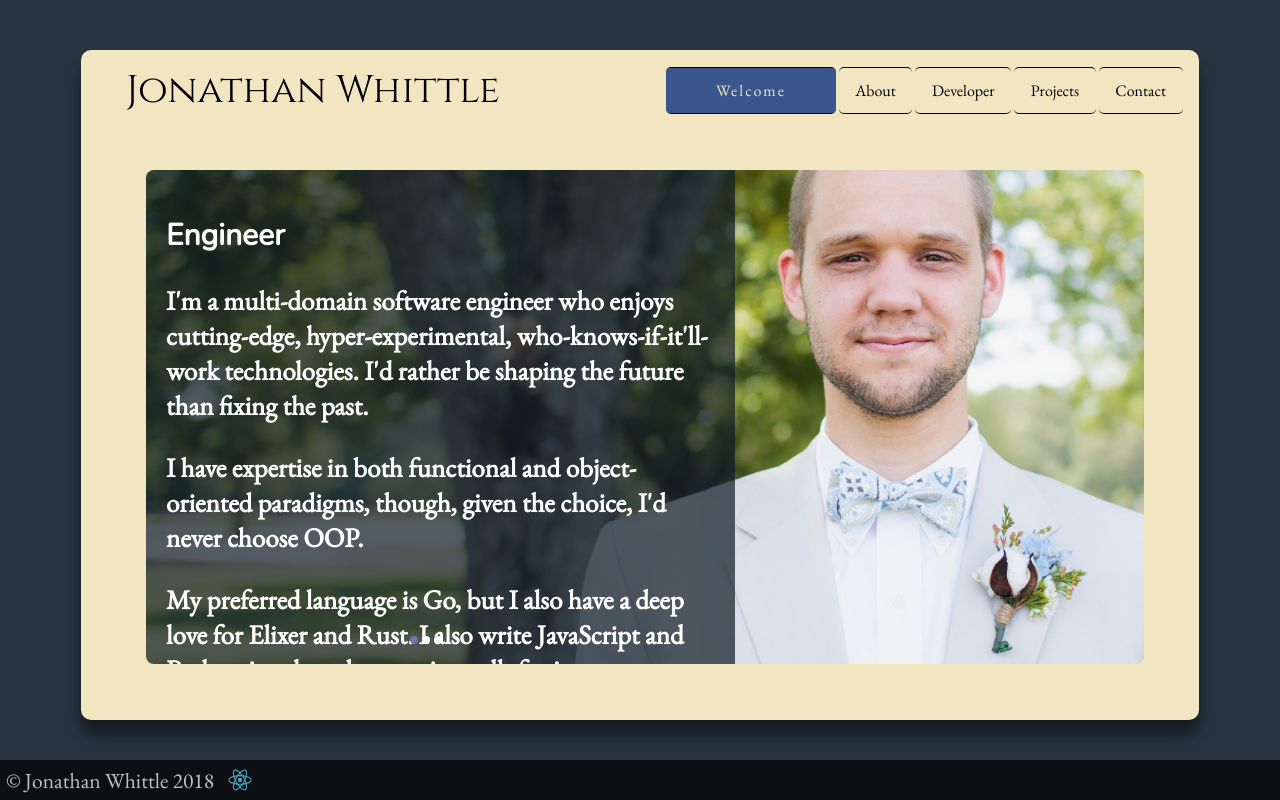
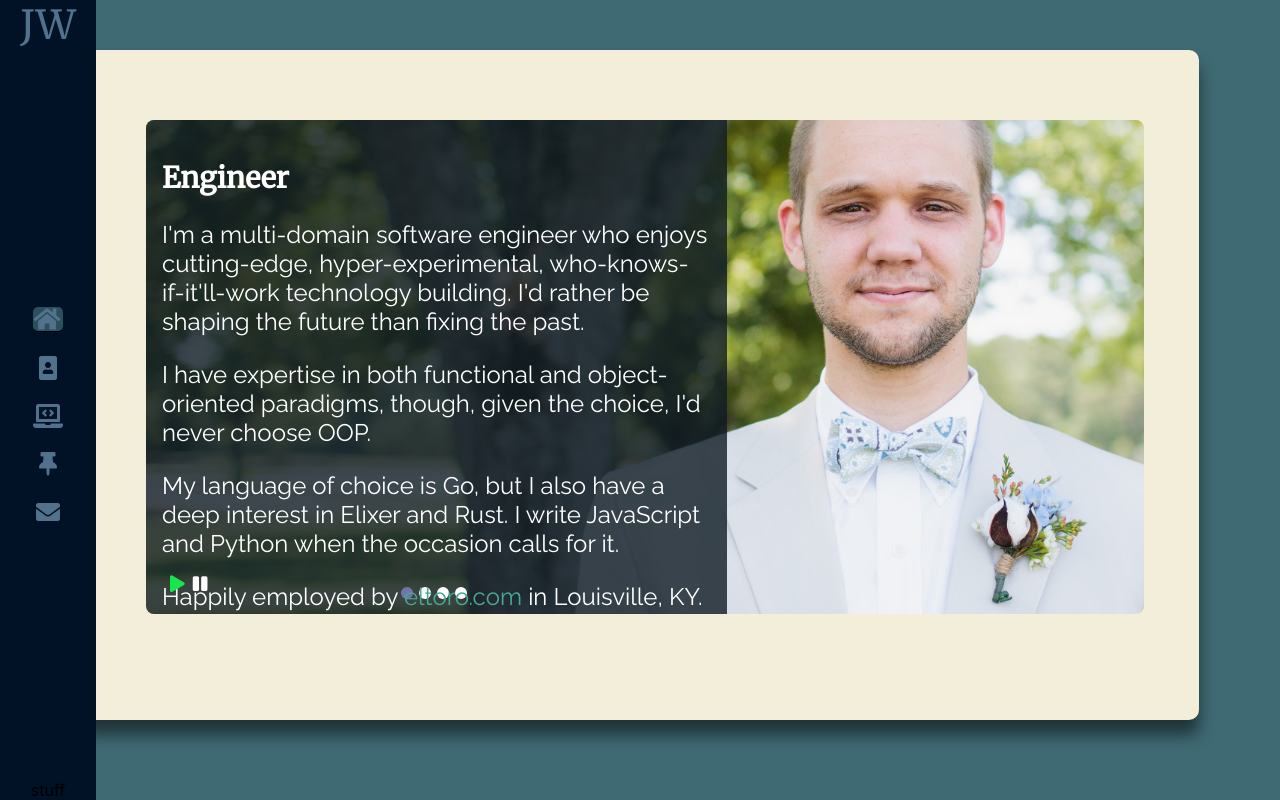
Before and after one commit to jwhittle933/DevWebsite, a React (Create React App) app: page / in a window 1280 px wide. Built offline with nearby package versions, Linux system fonts and the light colour scheme.

Commit message:
start redesign'

```diff
--- a/package.json
+++ b/package.json
@@ -3,6 +3,7 @@
   "version": "0.1.0",
   "private": true,
   "dependencies": {
+    "@fortawesome/fontawesome-free": "^5.12.1",
     "eslint": "^5.6.0",
     "grommet-icons": "^4.1.0",
     "path": "^0.12.7",
--- a/public/index.html
+++ b/public/index.html
@@ -10,10 +10,7 @@
              homescreen on Android. See https://developers.google.com/web/fundamentals/web-app-manifest/
         -->
         <link rel="manifest" href="%PUBLIC_URL%/manifest.json" />
-    <link
-      href="https://fonts.googleapis.com/css?family=Cinzel|EB+Garamond"
-      rel="stylesheet"
-    />
+        <link href="https://fonts.googleapis.com/css?family=Merriweather|Raleway&display=swap" rel="stylesheet">
         <link
           href="https://fonts.googleapis.com/css?family=Nunito"
           rel="stylesheet"
--- a/src/Components/About.js
+++ b/src/Components/About.js
@@ -1,5 +1,5 @@
-import React, { Component } from 'react'
-import Jon from '../img/front-wedding.jpg'
+import React from 'react'
+import '../../node_modules/@fortawesome/fontawesome-free/css/all.css'
 
 const About = () => {
   return (
@@ -7,77 +7,67 @@ const About = () => {
       <div className="about-content">
         <h2>About Me</h2>
         <p>
-          I grew up in a small South Carolina town (Sumter), in a home that held
-          to traditional Christian values. In high school, I excelled at STEM
-          subjects and participated in a collegiate Engineering program.{' '}
-        </p>
-        <p>
-          After high school, I followed two of my closest friends to Clemson
-          University, the rival school to the school I was raised to support,
-          The University of South Carolina. I began studying Civil Engineering
-          but soon discovered that I wasn't that interested in designing parking
-          lots and watersheds, so I switched to Philosophy.{' '}
-        </p>
-        <p>
-          After college I spent two years as a guitarist and sound engineer for
-          a church in Clemson. It was there that I met my wife, Emily. We
-          eventually married and moved to Louisville, KY for Seminary at The
-          Southern Baptist Theological Seminary. I graduated with my M.Div in
-          December 2018 and began a Th.M in Old Testament/Septuagint in January
-          under Dr. Peter Gentry, one of the foremost Septuatint scholars in
-          North America.
-        </p>
-        <p>
-          I previously worked in IT as support staff for classroom related
-          technology at SBTS. My main responsibilities included servicing A/V
-          technologies, Apple/Windows troubleshooting, servicing hardware
-          (internal drives, GPU, etc), Extron/Crestron room controllers, audio
-          recording and editing with Logic and ProTools, some network tinkering,
-          occasionally moving heavy tables, and reconnecting built-in power
-          supplies that should have never been disconnected. Through this job I
-          was exposed to programming, specifically but not limited to web-based
-          technologies.
-        </p>
-
-        <p>
-          After 7 months of <i>very</i> focused study (and few months of
-          informal Google searching and tinkering), I landed a job at{' '}
+          I'm currently employed as a software engineer at{' '}
           <a
-            href="https://www.eltoro.com/"
+            className="link"
+            href="https://eltoro.com"
             target="_blank"
             rel="noopener noreferrer"
           >
-            El Toro
+            eltoro.com
           </a>{' '}
-          as a React/Elixir developer.
+          in Louisville, KY. I'm the task lead for what has recently come to be
+          called ui-services, a small subset of the UI team that handles
+          application deploy and serving, backend integrations, CI/CD, and
+          generally all data flow in and out of our web applications. On most
+          days, I work on deployment and data solutions with Go, but
+          occasionally write JavaScript, Elixir, and Python as well. Outside of
+          work Ive written in Rust, C, Lisp (Racket, Scheme, Emacs), C#, and
+          PHP.
         </p>
-
         <p>
-          Of special interest to me are language and linguistics, particularly
-          as they are applied to textual trasmission, textual criticism, and
-          exegesis. I have been studying Hebrew and Greek for many years now,
-          and over that period have also acquired Aramaic, Syriac, Ugaritic, a
-          little Akkadian, Latin, French, and German. In fact, it is my love for
-          language that prompted my interest and early success with programming
-          languages. My hope is to one day integrate the two by teaching Ancient
-          Near Eastern literature and building websites that support and
-          disseminate information and material concerning the field (e.g.{' '}
+          In December 2018 I graduated from The Southern Baptist Theological
+          Seminary with a Master of Divinity, focusing on Ancient Near Eastern
+          Languages and Linguistics. In the course of my study, I learned
+          Classical Hebrew, both Classical and Hellenistic Greek, Aramaic,
+          Syriac, Ugaritic, a bit of Akkadian, Latin, and French. I also revived
+          my German. In January of 2019 I started the doctoral process by
+          entering the Th.M (Master of Theology) under Dr. Peter Gentry. My Th.M
+          thesis is a translation study of Old Greek Proverbs. During my studies
+          I was employed by the seminary as a help desk technician, servicing
+          computers and handling classroom-related tech needs.
+        </p>
+        <p>
+          In December 2020, I took over as the principal engineer at{' '}
           <a
-            href="http://ccat.sas.upenn.edu/ioscs//"
+            className="link"
+            href="https://hexapla.org"
             target="_blank"
-            rel="noopener noreferrer"
-          >
-            IOSCS
-          </a>
-          , created by Septuagint scholar Jay Treat, and{' '}
-          <a
-            href="http://hexapla.org/"
-            target="_blank"
-            rel="noopener noreferrer"
+            rel="noreferrer noopener"
           >
             The Hexapla Institute
           </a>
-          , made by doctoral candidate in Septuagint, Russ Hawkins).
+          , an international collaboration between The Southern Baptist
+          Theological Seminary (Dr. Peter Gentry), Oxford Univeristy (Dr. Alison
+          Salvesen), and Vrije Univeristeit Amsterdam (Dr. Bas ter Haar Romeny).
+          The purpose of the institute is to update Frederick Field's 19th
+          century critical edition of Origen's{' '}
+          <a
+            className="link"
+            href="https://en.wikipedia.org/wiki/Hexapla"
+            target="_blank"
+            rel="noreferrer noopener"
+          >
+            Hexaplaric Fragements
+          </a>{' '}
+          based on new manuscript evidence and techniques. Along with Jeremy
+          Osborn, we are giving a face-lift to the public site and creating a
+          new portal for the contributors to study manuscripts, record data, and
+          ultimately produce a critical edition in print of their assigned book.
+        </p>
+        <p>
+          My wife (Emily) and I are originally from South Carolina, and one day
+          we hope to move back. Our son, Judson, was born in January 2019.
         </p>
       </div>
     </div>
--- a/src/Components/App.js
+++ b/src/Components/App.js
@@ -1,8 +1,7 @@
 import React, { Component } from 'react'
 import { BrowserRouter as Router, Route, Switch } from 'react-router-dom'
-import { withRouter } from 'react-router'
 
-import Header from './Header'
+import Menu from './Menu'
 import Welcome from './Welcome'
 import About from './About'
 import Developer from './Developer'
@@ -35,7 +34,7 @@ export default class App extends Component {
         <div className="App">
           <Router>
             <div className="main-view">
-              <Header location={withRouter} />
+              <Menu />
               <Switch>
                 <Route exact path="/" render={() => <Welcome />} />
                 <Route path="/about" render={() => <About />} />
@@ -44,7 +43,6 @@ export default class App extends Component {
                 <Route path="/contact" render={() => <Contact />} />
                 <Route path="*" component={NotFound} />
               </Switch>
-              <Footer />
             </div>
           </Router>
         </div>
--- a/src/Components/Footer.js
+++ b/src/Components/Footer.js
@@ -1,11 +1,9 @@
 import React from 'react'
-import logo from '../img/logo.svg'
 
 export default () => {
   return (
     <div className="footer">
-      <p> &copy; Jonathan Whittle 2018</p>
-      <img src={logo} className="App-logo" alt="logo" />
+      <p> Last Updated: 2020</p>
     </div>
   )
 }
--- a/src/Components/Header.js
+++ /dev/null
@@ -1,50 +0,0 @@
-import React, { useState } from 'react'
-import { Link } from 'react-router-dom'
-import { withRouter } from 'react-router'
-
-const HeaderFunc = () => {
-  const [currentPage, setCurrentPage] = useState(window.location.pathname)
-
-  return (
-    <div className="header-wrapper">
-      <div className="item-large">Jonathan Whittle</div>
-      <Link
-        className={'item ' + (currentPage === '/' ? 'active' : '')}
-        to="/"
-        onClick={() => setCurrentPage('/')}
-      >
-        Welcome
-      </Link>
-      <Link
-        className={'item ' + (currentPage === '/about' ? 'active' : '')}
-        to="/about"
-        onClick={() => setCurrentPage('/about')}
-      >
-        About
-      </Link>
-      <Link
-        className={'item ' + (currentPage === '/developer' ? 'active' : '')}
-        to="/developer"
-        onClick={() => setCurrentPage('/developer')}
-      >
-        Developer
-      </Link>
-      <Link
-        className={'item ' + (currentPage === '/projects' ? 'active' : '')}
-        to="/projects"
-        onClick={() => setCurrentPage('/projects')}
-      >
-        Projects
-      </Link>
-      <Link
-        className={'item ' + (currentPage === '/contact' ? 'active' : '')}
-        to="/contact"
-        onClick={() => setCurrentPage('/contact')}
-      >
-        Contact
-      </Link>
-    </div>
-  )
-}
-
-export default withRouter(HeaderFunc)
--- /dev/null
+++ b/src/Components/Menu.js
@@ -0,0 +1,64 @@
+import React, { useState } from 'react'
+import { Link } from 'react-router-dom'
+import { withRouter } from 'react-router'
+import '../../node_modules/@fortawesome/fontawesome-free/css/all.css'
+
+const NavItem = ({ currentPage, icon, location, navToFunc }) => {
+  return (
+    <Link
+      className={'item ' + (currentPage === location ? 'active' : '')}
+      to={`${location}`}
+      onClick={() => navToFunc(location)}
+    >
+      <i
+        className={`fas ${icon}`}
+        style={{ color: '#51718C', 'font-size': '1.5em' }}
+      ></i>
+    </Link>
+  )
+}
+
+const HeaderFunc = () => {
+  const [currentPage, setCurrentPage] = useState(window.location.pathname)
+
+  return (
+    <div className="header-wrapper">
+      <p className="item-large">JW</p>
+      <div>
+        <NavItem
+          currentPage={currentPage}
+          icon="fa-home"
+          location="/"
+          navToFunc={setCurrentPage}
+        />
+        <NavItem
+          currentPage={currentPage}
+          icon="fa-portrait"
+          location="/about"
+          navToFunc={setCurrentPage}
+        />
+        <NavItem
+          currentPage={currentPage}
+          icon="fa-laptop-code"
+          location="/developer"
+          navToFunc={setCurrentPage}
+        />
+        <NavItem
+          currentPage={currentPage}
+          icon="fa-thumbtack"
+          location="/projects"
+          navToFunc={setCurrentPage}
+        />
+        <NavItem
+          currentPage={currentPage}
+          icon="fa-envelope"
+          location="/contact"
+          navToFunc={setCurrentPage}
+        />
+      </div>
+      <div>stuff</div>
+    </div>
+  )
+}
+
+export default withRouter(HeaderFunc)
--- a/src/Components/Welcome.js
+++ b/src/Components/Welcome.js
@@ -1,5 +1,5 @@
 import React, { useState, useEffect, useRef } from 'react'
-import Jon from '../img/front-wedding.jpg'
+import '../../node_modules/@fortawesome/fontawesome-free/css/all.css'
 
 function useInterval(callback, delay) {
   const savedCallback = useRef()
@@ -20,23 +20,20 @@ function useInterval(callback, delay) {
 
 const Welcome = () => {
   const [featureTexts] = useState([
-    {
-      title: 'Engineer',
-      text: [
-        `I'm a multi-domain software engineer who enjoys cutting-edge, hyper-experimental, who-knows-if-it'll-work technologies. I'd rather be shaping the future than fixing the past.`,
-        `I have expertise in both functional and object-oriented paradigms, though, given the choice, I'd never choose OOP.`,
-        `My preferred language is Go, but I also have a deep love for Elixer and Rust. I also write JavaScript and Python in when the occasion calls for it..`,
-      ],
-    },
-    { title: 'Academic', text: [`I'm an academic`] },
-    { title: 'Athlete', text: [`I've been lifing for a long time`] },
+    { title: 'Engineer' },
+    { title: 'Academic' },
+    { title: 'Athlete' },
+    { title: 'Musician' },
   ])
 
   const [currentText, setCurrrentText] = useState(featureTexts[0])
+  const [play, setPlay] = useState(true)
 
   const getIndex = ct => featureTexts.findIndex(i => i.title === ct.title)
 
   useInterval(() => {
+    if (!play) return
+
     let ind = getIndex(currentText)
 
     if (ind === featureTexts.length - 1) {
@@ -53,46 +50,135 @@ const Welcome = () => {
         <div className="welcome-content">
           <div className="welcome-item focus">
             <div className="welcome-active-text">
-              {featureTexts.map(c => (
+              {featureTexts.map((c, i) => (
                 <span
+                  key={i}
                   className={
                     c.title === currentText.title ? 'welcome-active' : ''
                   }
+                  onClick={() => setCurrrentText(featureTexts[i])}
                 />
               ))}
             </div>
-            <h2>{currentText.title}</h2>
-            {currentText.text.map(t => (
-              <p>{t}</p>
-            ))}
+            <div className="welcome-play-pause">
+              <i
+                className="fas fa-play fa-sm click"
+                style={{ color: play ? '#17E64E' : '' }}
+                onClick={() => setPlay(true)}
+              ></i>
+              <i
+                className="fas fa-pause fa-sm click"
+                style={{ color: play ? '' : '#F28907' }}
+                onClick={() => setPlay(false)}
+              ></i>
+              <div className="loader"></div>
+            </div>
+            {currentText.title === 'Engineer' && (
+              <div>
+                <h2>Engineer</h2>
+                <p>
+                  I'm a multi-domain software engineer who enjoys cutting-edge,
+                  hyper-experimental, who-knows-if-it'll-work technology
+                  building. I'd rather be shaping the future than fixing the
+                  past.{' '}
+                </p>
+                <p>
+                  I have expertise in both functional and object-oriented
+                  paradigms, though, given the choice, I'd never choose OOP.
+                </p>
+                <p>
+                  My language of choice is Go, but I also have a deep interest
+                  in Elixer and Rust. I write JavaScript and Python when the
+                  occasion calls for it.
+                </p>
+                <p>
+                  Happily employed by{' '}
+                  <a
+                    className="link"
+                    href="https://eltoro.com"
+                    target="_blank"
+                    rel="noopener noreferrer"
+                  >
+                    eltoro.com
+                  </a>{' '}
+                  in Louisville, KY.
+                </p>
+              </div>
+            )}
+            {currentText.title === 'Academic' && (
+              <div>
+                <h2>Academic</h2>
+                <p>
+                  Since mid-2019, I've been working toward a doctorate (M.Div
+                  2018, Th.M December 2020, Ph.D est. 2023)
+                </p>
+                <p>
+                  My expertise is in Ancient Near Eastern Languages and
+                  Linguistics, with a special interest in Hebrew Bible,
+                  Septuagint (Greek), Peshitta (Syriac), Ugaritic literature,
+                  and the many ways that these things intersect.
+                </p>
+                <p>
+                  In early 2020, I took over as the principle software engineer
+                  at{' '}
+                  <a
+                    className="link"
+                    href="https://hexapla.org"
+                    target="_blank"
+                    rel="noopener noreferrer"
+                  >
+                    The Hexapla Institute
+                  </a>
+                  , an international collaboration of scholars committed to
+                  producing a new, critical edition of Origen's Hexaplaric
+                  Fragments. I build the software that makes this happen.
+                </p>
+              </div>
+            )}
+            {currentText.title === 'Athlete' && (
+              <div>
+                <h2>Athlete</h2>
+                <p>
+                  At 14 years old I began weight training for high-school
+                  football. Now, I'm a 30 year old with back problems who loves
+                  to lift heavy weight.
+                </p>
+                <p>
+                  In May of 2019, weighing about 210 lbs, my deadlift was around
+                  500 lbs. My squat numbers are seasonal (depending on the
+                  temperament of my spine), but I normally work with 315 lbs for
+                  reps, around 400 lbs for 1. Bench has never gotten above 300
+                  and power clean stays steady at around 240.
+                </p>
+                <p>
+                  And, the pinnacle of my athletic endeavors: table tennis. And
+                  I take it very seriously.
+                </p>
+              </div>
+            )}
+            {currentText.title === 'Musician' && (
+              <div>
+                <h2>Musician</h2>
+                <p>
+                  I started playing the guitar around 14 and bounced around the
+                  band scene for several years.
+                </p>
+                <p>
+                  When I was a student at Clemson Univeristy, I minored in
+                  guitar performance with a focus on fingerstyle. I was also the
+                  lead/rhythm guitarist for Clemson FCA, one of the largest FCA
+                  chapters in the country at the time.
+                </p>
+                <p>
+                  Besides guitar, I'm also an able bassist, drummer, and
+                  pianist.
+                </p>
+                <p>Guitar of choice: Gibson Les Paul.</p>
+              </div>
+            )}
           </div>
         </div>
       </div>
-      {/* <p> */}
-      {/*   I'm a self-taught, programming polyglot who stumbled and bumbled into */}
-      {/*   a love for web development and computer science. Currently, I'm a */}
-      {/*   React/Elixir developer for{' '} */}
-      {/*   <a */}
-      {/*     href="https://www.eltoro.com/" */}
-      {/*     target="_blank" */}
-      {/*     rel="noopener noreferrer" */}
-      {/*   > */}
-      {/*     El Toro */}
-      {/*   </a>{' '} */}
-      {/*   and a student in the doctoral program at The Southern Baptist */}
-      {/*   Theological Seminary, studying Ancient Near Eastern Languages, Texts, */}
-      {/*   and Textual Transmission. My desire is to blend my two loves: web */}
-      {/*   development and Ancient Near Eastern Languages, an ecclectic mix of */}
-      {/*   ancient and modern.{' '} */}
-      {/* </p> */}
-      {/* <p> */}
-      {/*   During the day I write JavaScript/React on the front-end and */}
-      {/*   Elixir/Phoenix on the back. Although I love these languages and */}
-      {/*   couldn't imagine two better to work with professionally, I also enjoy */}
-      {/*   more traditionally Object-Oriented languages, such as PHP, C#, and */}
-      {/*   Python. Of particular interest to me is Golang, a language that sits */}
-      {/*   almost perfectly between the OO and functional paradigms. */}
-      {/* </p> */}
     </div>
   )
 }
--- a/src/index.css
+++ b/src/index.css
@@ -1,5 +1,5 @@
 html {
-    background-color: #283540;
+  background-color: #3F6973;
   background-size: cover;
 }
 body {
@@ -17,11 +17,11 @@ code {
 }
 li {
   list-style: none;
-  font-family: 'EB Garamond', serif;
+  font-family: 'Raleway', serif;
   font-size: 1.2em;
 }
 h2 {
-  font-family: 'Nunito';
+  font-family: 'Merriweather';
 }
 h3 {
   font-size: 1.3em;
@@ -29,7 +29,7 @@ h3 {
   font-family: 'Calibri light';
 }
 p {
-  font-family: 'EB Garamond', serif;
+  font-family: 'Raleway', serif;
   font-size: 1.35em;
 }
 a {
@@ -39,11 +39,12 @@ img {
   display: block;
   width: 100%;
 }
+
 .App {
   display: flex;
 }
 .main-font {
-  font-family: 'EB Garamond';
+  font-family: 'Raleway'
 }
 .font-lg {
   font-size: 1.25em;
@@ -54,6 +55,9 @@ img {
 .font-sm {
   font-size: 0.75em;
 }
+.click {
+    cursor: pointer;
+}
 .main-view {
   height: 80vh;
   width: 85vw;
@@ -61,37 +65,42 @@ img {
   margin-left: auto;
   margin-top: 50px;
   padding: 15px;
-  background-color: #F2E6C2;
+  background-color: #F3EEDA;
   border-radius: 10px;
   -moz-box-shadow: 5px 5px rgba(0, 0, 0, 0.3);
   -webkit-box-shadow: 5px 5px rgba(0, 0, 0, 0.3);
   box-shadow: 0 15px 15px 0 rgba(0, 0, 0, 0.5);
 }
 .header-wrapper {
-  display: flex;
-  height: 50px;
+    display: flex;
+    flex-direction: column;
+    justify-content: space-between;
+    align-items: center;
+  height: 100%;
+  width: 6em;
+  position: absolute;
+  top: 0;
+  left: 0;
+  background-color: #011126;
 }
 .item-large {
-  display: flex;
-  flex-grow: 5;
-  justify-content: left;
-  align-items: center;
-  font-family: 'Cinzel', serif;
-  font-size: 3vw;
-  margin-left: 30px;
+  width: 100%;
+  padding: 0;
+  margin: 0;
+  text-align: center;
+  font-family: 'Merriweather', serif;
+  font-size: 2.5em;
+  color: #51718C;
 }
 .item {
   display: flex;
-  flex-grow: 1;
-  border-top: 1px solid black;
-  border-bottom: 1px solid black;
-  border-radius: 5px 5px 5px 5px;
-  margin: 1.5px;
+  flex-direction: flex-column;
   align-items: center;
   justify-content: center;
   text-decoration: none;
   font-family: 'EB Garamond', serif;
   color: black;
+  margin: 1.5rem 0;
   -webkit-transition: all 300ms cubic-bezier(0.39, 0.5, 0.15, 1.36);
   -moz-transition: all 300ms cubic-bezier(0.39, 0.5, 0.15, 1.36);
   -ms-transition: all 300ms cubic-bezier(0.39, 0.5, 0.15, 1.36);
@@ -102,7 +111,7 @@ img {
   flex-grow: 3;
   border-bottom: 1px solid black;
   border-radius: 5px 5px 5px 5px;
-  box-shadow: #3B568C 0 0px 0px 40px inset;
+  box-shadow: rgba(62,105,115, 0.7) 0 0px 0px 40px inset;
   color: #F2E6C2;
   letter-spacing: 2px;
 }
@@ -144,33 +153,73 @@ img {
 }
 .welcome-item {
     width: 55%;
-    padding: 1em;
+    padding: 1rem;
     color: white;
-    font-size: 1.25em;
+    font-size: 1.2em;
     font-weight: bold;
 }
+.welcome-item > div > p {
+    font-size: 1.25em;
+    font-weight: lighter;
+}
+
+.link {
+    color: #49A695;
+    position: relative;
+    z-index: 1;
+    text-decoration: none;
+    -webkit-transition: all 0.2s ease;
+    transition: all 0.2s ease;
+}
+.link:hover {
+    color: #5CAAEF;
+}
+.link:before {
+    content: '';
+    border-bottom: solid 1px #5CAAEF;
+    position: absolute;
+    bottom: 0;
+    left: 0;
+    width: 100%;
+    opacity: 0;
+    -webkit-transition: all 0.2s ease;
+    transition: all 0.2s ease;
+}
+.link:hover:before {
+    opacity: 1.0;
+}
+
 .focus{
-    background-color: rgba(15,28,37, 0.7);
+    background-color: rgba(15,28,37, 0.8);
 }
 .welcome-active-text {
     display: flex;
     justify-content: space-evenly;
     align-content: center;
     height: 0.5rem;
-    width: 2em;
+    width: 4em;
     position: absolute;
     bottom: 1em;
-    left: 26%;
+    left: 25%;
 }
 .welcome-active-text span {
-    height: 0.5rem;;
-    width: 0.5rem;
+    height: 12px;
+    width: 12px;
     border-radius: 50%;
     background-color: white;
     cursor: pointer;
 }
 .welcome-active-text span.welcome-active {
     background-color: #6F77A6;
+}
+.welcome-play-pause {
+    display: inline-block;
+    position: absolute;
+    bottom: 1em;
+    left: 2%;
+}
+.welcome-play-pause > * {
+    margin: 0 0.25rem;
 }
 
 .developer a {
@@ -231,7 +280,6 @@ img {
   transition: all 100ms cubic-bezier(0.83, -0.03, 0.56, 0.59);
 }
 .about a {
-  color: blue;
   text-decoration: none;
 }
 .contact a {
@@ -248,7 +296,7 @@ img {
   margin-top: 10%;
 }
 .footer {
-  display: flex;
+    display: flex;
   align-items: center;
   background-color: black;
   opacity: 0.7;
@@ -260,7 +308,8 @@ img {
   padding: 5;
 }
 .footer p {
-  width: auto;
+    text-align: right;
+  width: 100%;
   padding: 1px;
   margin: 5px;
   color: white;
@@ -318,10 +367,9 @@ img {
   border-radius: 10px;
 }
 .about-content {
-  background-color: #f1f0e2;
   width: 100%;
   opacity: 0.9;
-  padding: 15px;
+  padding: 1rem;
   z-index: 2;
 }
 .background-img {
```
Also changed, not shown: 1 other file (tests, documents, lock files or other folders). Lines whose indentation alone changed are shown as unchanged.
